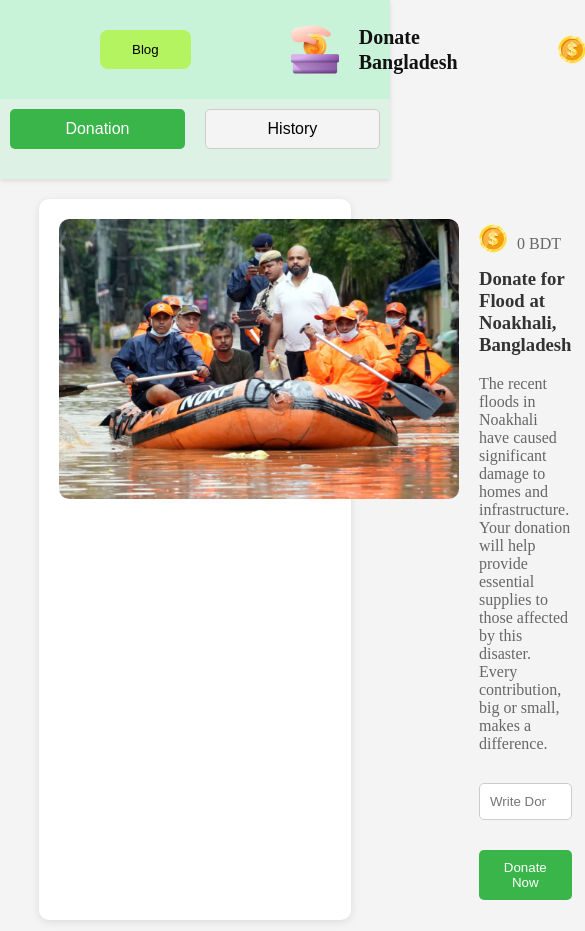
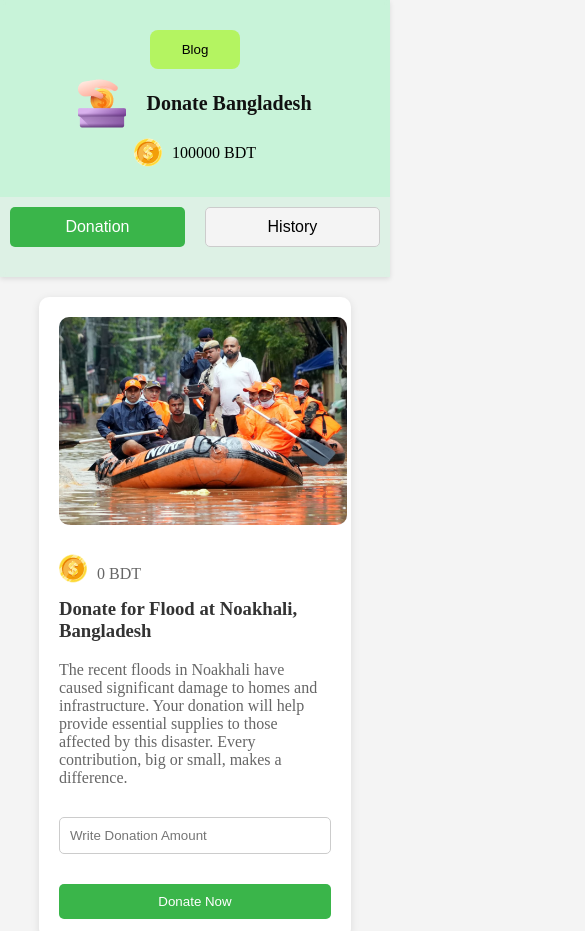
Before and after one commit to punom-roy/Donation_page, a plain HTML site: page index.html in a window 390 px wide. Shown: the top 931 px of the page, 585 px wide, since content can reach past the window. Drawn offline with Linux system fonts and the light colour scheme.

Commit message:
update full Responsive

```diff
--- a/CSS/style.css
+++ b/CSS/style.css
@@ -210,3 +210,44 @@ body {
     button:hover {
         background-color: #ddd;
     }
+    @media (max-width: 768px) {
+        .navbar{
+            display: flex;
+            flex-direction: column;
+        }
+        .card {
+                display: flex;
+                flex-direction: column;
+        }
+        .card-img {
+            width: 36rem;
+            height: 20rem;
+            border-radius: 10px;
+        }
+        .navbar .tabs{
+            margin: 0px;
+            padding: 0px;
+        }
+
+    }
+    @media (max-width: 480px) {
+        .navbar{
+            display: flex;
+            flex-direction: column;
+        }
+        .card {
+                display: flex;
+                flex-direction: column;
+        }
+        .card-img {
+            width: 18rem;
+            height: 13rem;
+            border-radius: 10px;
+            justify-content: center;
+        }
+        .navbar .tabs{
+            margin: 0px;
+            padding: 0px;
+        }
+
+    }
```
